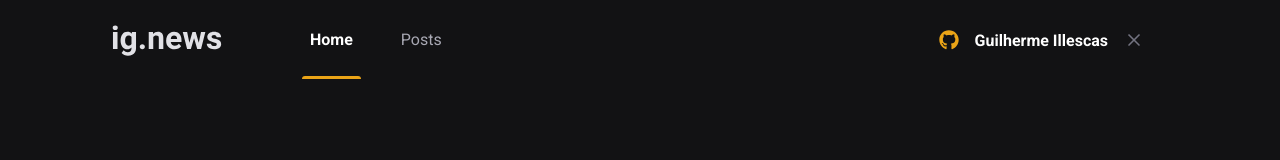
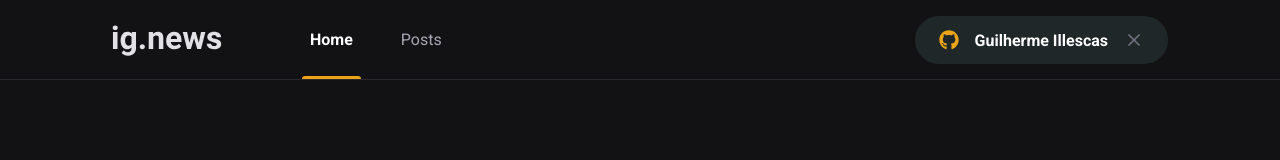
Before and after one commit to guiillescas/ig.news, a Next.js app: page / in a window 1280 px wide. Shown: the top 160 px of the page. Built offline with nearby package versions, Linux system fonts and the light colour scheme.

Commit message:
Add components and adjust home page

```diff
--- a/src/pages/index.tsx
+++ b/src/pages/index.tsx
@@ -1,4 +1,6 @@
-import Head from 'next/head'
+import Head from 'next/head';
+
+import { SubscribeButton } from '../components/SubscribeButton';
 
 import styles from '../styles/Pages/home.module.scss';
 
@@ -20,6 +22,7 @@ export default function Home() {
             Get access to all the publications <br />
             <span>for $9.90 month</span>
           </p>
+          <SubscribeButton />
         </section>
 
         <img src="/images/avatar.svg" alt="Girl coding"/>
--- a/src/styles/Pages/home.module.scss
+++ b/src/styles/Pages/home.module.scss
@@ -38,4 +38,8 @@
       font-weight: bold;
     }
   }
+
+  button {
+    margin-top: 2.5rem;
+  }
 }
--- a/src/styles/global.scss
+++ b/src/styles/global.scss
@@ -9,6 +9,8 @@
 
   --gray-100: #e1e1e6;
   --gray-300: #a8a8b3;
+  --gray-800: #29292e;
+  --gray-850: #1f2729;
   --gray-900: #121214;
 
   --cyan-500: #61dafb;
```
